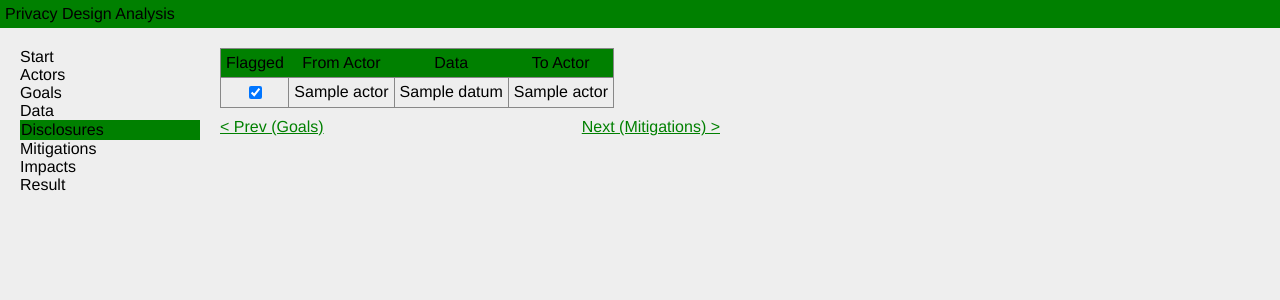
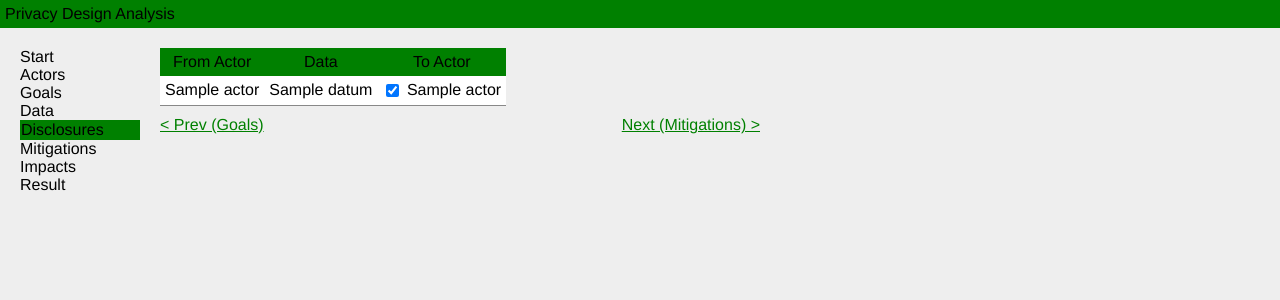
Before and after one commit to alsmola/privacydesignanalyzer, a Flask app: template templates/disclosures.html in a window 1280 px wide. Shown: the top 300 px of the page. Run offline with Flask 2, Linux system fonts and the light colour scheme; the template is opened without the code that fills it: most values are stand-ins (such as "Sample title", 1, 10 or a date in 2020).

Commit message:
Various bug fixes, stylesheet improvements

```diff
--- a/front.py
+++ b/front.py
@@ -189,12 +189,6 @@ def test():
     this_app = Application('Test App')
     db.session.add(this_app)
     db.session.commit()
-
-@app.route("/test2")
-def reset():
-    Mitigation.query.delete()
-    return "Success"
-
     actorGoals = { 'Users' : ['Communicate online', 'Protect privacy'], 'Developers' : ['Develop systems that are functional', 'Develop systems that are usable', 'Develop systems that are safe'], 'Search engines' : ['Make all information on the web easily accessible to every web user', 'Follow sites directives with regards to spidering and storing information'], 'Public' : ['Find useful information online'], 'Internet service providers' : ['Offer reliable, affordable service', 'Abide by local laws and regulations'], 'Governments' : ['Ensure safety and security'] }
     actorData = { 'Users' : [ 'Username', 'First & last name', 'Email address', 'Password', 'Private messages', 'Clickstream activity'] }
     users = Actor('Users', this_app.id)
--- a/static/script.js
+++ b/static/script.js
@@ -37,7 +37,7 @@ function getItemHtml(name, type, id) {
     html = '\
     <li class="item" id="' + type + '-' + id + '">\
         <form class="update-form">\
-            <input class="update-name" value="' + name + '">\
+            <input class="update-name" value="' + name + '"/>\
             <a class="update" href="#">Update</a>\
             <a class="cancel" href="#">Cancel</a>\
         </form>\
@@ -45,7 +45,7 @@ function getItemHtml(name, type, id) {
     if (type == 'application') {
         html += '<a href="/actors?app_id=' + id + '"><span class="name">' + name + '</span></a>'
     } else {
-        html += '<span class="name">' + name + '</span>'
+        html += '<p class="name">' + name + '</p>'
     }
     html += '\
             <a class="edit" href="#">Edit</a>\
@@ -72,6 +72,7 @@ $(document).ready(function () {
                 addResult(data);
             }
         ).error(function(xhr, ajaxOptions, thrownError) { error(thrownError) } );
+        return false;
     });
 
     $('.add').click(function() {
@@ -89,17 +90,20 @@ $(document).ready(function () {
                 deleteResult(data);
             }
         ).error(function(xhr, ajaxOptions, thrownError) { error(thrownError) } );
+        return false;
     });
 
     $('.edit').live('click', function() {
         $(this).parent().hide();
         $(this).parent().siblings('.update-form').fadeIn();
-    })
+        return false;
+    });
 
     $('.cancel').live('click', function() {
         $(this).parent().hide();
         $(this).parent().siblings('.edit-delete').fadeIn();
-    })
+        return false;
+    });
 
     $('.update-form').live('submit', function(event) {
         event.preventDefault();
@@ -111,7 +115,7 @@ $(document).ready(function () {
         if (name == newName) {
             $(this).parent().hide();
             $(this).parent().siblings('.edit-delete').fadeIn();
-            return;
+            return false;
         }
         $.post('/' + type,
             { name : name, newName: newName, verb: 'edit', id: id, parent_id: parentId},
@@ -119,9 +123,11 @@ $(document).ready(function () {
                 editResult(data);
             }
         ).error(function(xhr, ajaxOptions, thrownError) { error(thrownError) } );
+        return false;
     });
 
     $('.update').live('click', function () {
         $(this).parents('.update-form').submit();
+        return false;
     });
 });
--- a/static/style.css
+++ b/static/style.css
@@ -56,23 +56,20 @@ a {
 color: green;
 }
 
+#title {
+margin-bottom: 20px;
+}
+
 p, #title {
 padding: 5px;
 background-color: green;
 }
 
-#content {
-}
-
-#title {
-margin-bottom: 20px;
-}
-
 #sidebar {
 float: left;
 list-style: none;
-width: 180px;
-margin-left: 20px;
+margin: 0 20px;
+width: 120px;
 }
 
 #sidebar a {
@@ -87,8 +84,9 @@ color: white;
 }
 
 #content {
-margin: 0 0 20px 220px;
-width: 500px;
+float: left;
+margin: 0 auto;
+width: 600px;
 }
 
 #apps {
@@ -104,6 +102,22 @@ margin-bottom: 20px;
 
 .response {
 padding: 10px;
+}
+
+.update-name, .name {
+float: left;
+background-color: white;
+padding: 0;
+margin-right: 10px;
+}
+
+/* Clearfix hack */
+.cancel:after, .delete:after {
+content: ".";
+display: block;
+height: 0;
+clear: both;
+visibility: hidden;
 }
 
 .error {
@@ -145,13 +159,13 @@ margin: 10px 0;
 }
 
 table {
-border: 1px solid #888;
 text-align: center;
 }
 
 td {
-border: 1px solid #888;
+border-bottom: 1px solid #888;
 padding: 5px;
+background-color: white;
 }
 
 th {
@@ -159,7 +173,7 @@ background-color: green;
 padding: 5px;
 }
 
-.mitigation {
+.choice {
 display: block;
 text-align: left;
 }
--- a/templates/disclosures.html
+++ b/templates/disclosures.html
@@ -14,10 +14,10 @@
         $('.flagged').live('change', function () {
             var flagged = $(this).attr('checked');
             var app_id = $(this).parents('.disclosures').attr('id').split('-')[1];
-            var cells = $(this).parent().siblings('td');
+            var cells = $(this).parents('#actor-data').children('td');
             var fromActorId = $(cells[0]).attr('id').split('-')[1];
             var datumId = $(cells[1]).attr('id').split('-')[1];
-            var toActorId = $(cells[2]).attr('id').split('-')[1];
+            var toActorId = $(this).siblings('span').attr('id').split('-')[1];
             $.post('/disclosure',
                 {app_id: app_id, from_actor_id: fromActorId, datum_id: datumId, to_actor_id: toActorId, flagged: flagged},
                 function(data) {
@@ -29,21 +29,25 @@
     </script>
 
     <table class="disclosures" id="app-{{ app_id }}">
-        <tr><th>Flagged</th><th>From Actor</th><th>Data</th><th>To Actor</th></tr>
+        <tr><th>From Actor</th><th>Data</th><th>To Actor</th></tr>
     {% for from_actor in actors %}
         {% for datum in from_actor.data %}
-            {% for to_actor in actors %}
-                {% if from_actor.name != to_actor.name %}
-                <tr>
-                    <td><input type="checkbox" class="flagged" {{checked(from_actor.id, datum.id, to_actor.id)}} ></td>
-                    <td id="fromactor-{{from_actor.id}}">{{from_actor.name}}</td>
-                    <td id="datumid-{{datum.id}}">{{datum.name}}</td>
-                    <td id="toactorid-{{to_actor.id}}">{{to_actor.name}}</td>
-                </tr>
-                {% endif %}
+        <tr id="actor-data">
+            <td id="fromactor-{{from_actor.id}}">{{from_actor.name}}</td>
+            <td id="datumid-{{datum.id}}">{{datum.name}}</td>
+            <td>
+                {% for to_actor in actors %}
+                    {% if from_actor.name != to_actor.name %}
+                    <div class="choice">
+                        <input type="checkbox" class="flagged" {{checked(from_actor.id, datum.id, to_actor.id)}}/>
+                        <span id="toactorid-{{to_actor.id}}">{{to_actor.name}}</span>
+                    </div>
+                    {% endif %}
+                {% endfor %}
+            </td>
             {% endfor %}
+        </tr>
         {% endfor %}
-    {% endfor %}
     </table>
     <div id="nav">
         <a class="prev" href="/goals?app_id={{ app_id }}">&lt; Prev (Goals)</a>
```
Also changed, not shown: templates/impacts.html (+8 -9 lines), templates/mitigations.html (+7 -6 lines).
